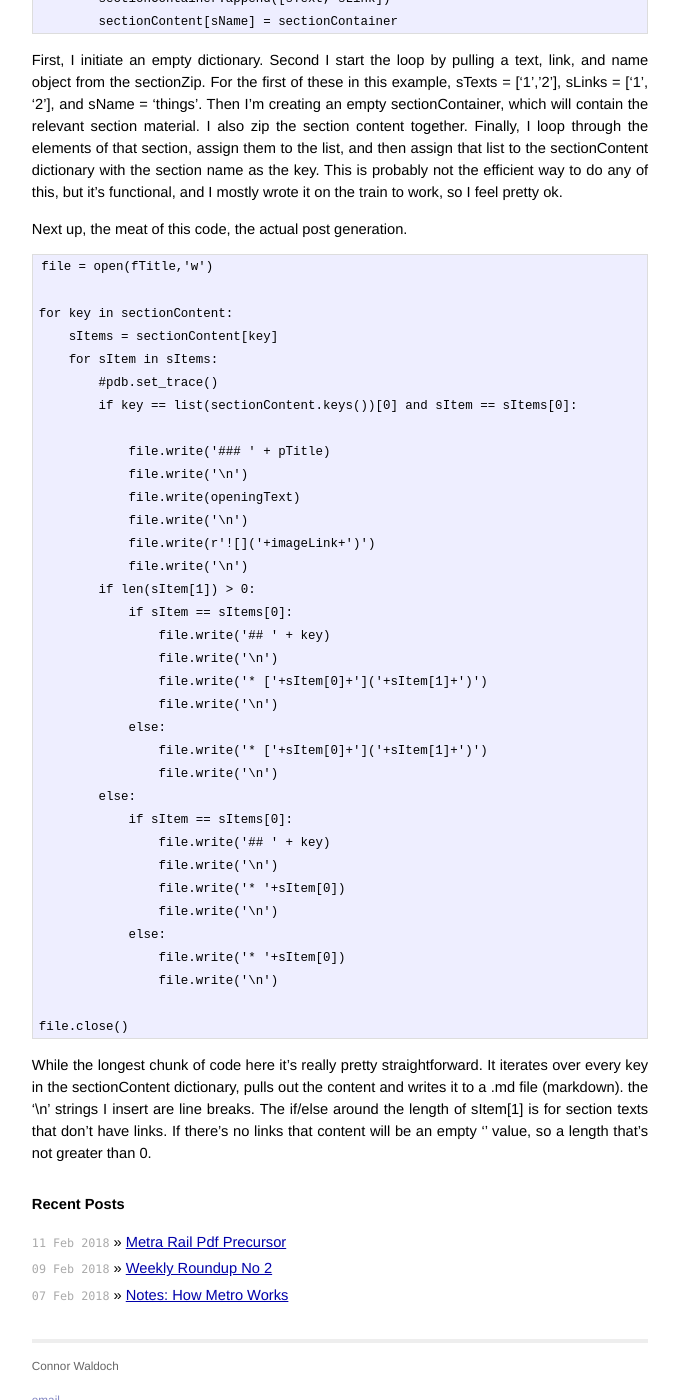
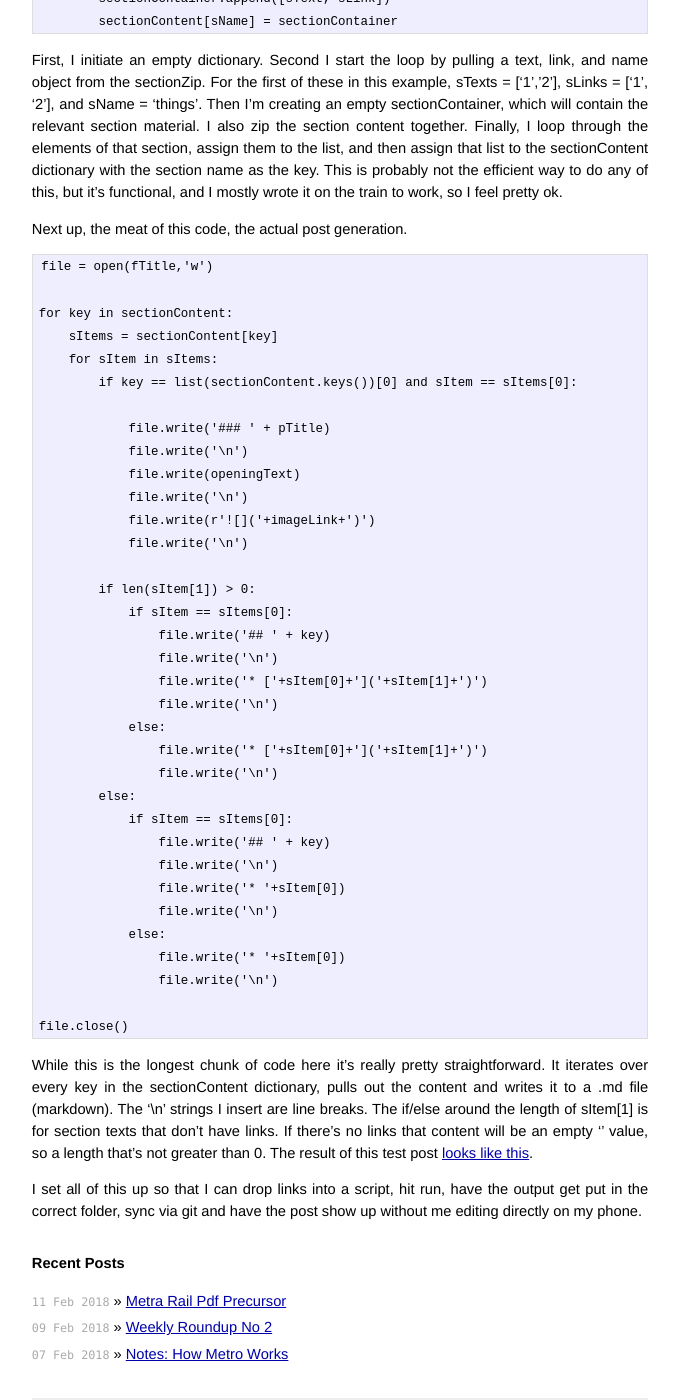
Before and after one commit to cwaldoch/cwaldoch.github.io, a Jekyll site: the page built from _posts/2018-02-15-Automating-Round-up-Posts.md, in a window 1280 px wide and 1400 px high, scrolled down 1577 px. Shown: the whole window, without its empty margins (300-979 px from the left). Built offline with Jekyll 4.4.1, drawn with Linux system fonts in a browser that asks for light colours; our own code applies the rules of GitHub Pages for plain Markdown files.

Commit message:
Update 2018-02-15-Automating-Round-up-Posts.md

````diff
--- a/_posts/2018-02-15-Automating-Round-up-Posts.md
+++ b/_posts/2018-02-15-Automating-Round-up-Posts.md
@@ -43,6 +43,7 @@ post-zipping this looks like:
 ```
 [(['1', '2'], ['1', '2'], 'things'), (['1', '2', '2'], ['1', '2', '2'], 'stuff'), (['a', 'b', 'c'], ['a', 'b', 'c'], 'other things'), (['r', 'b', 'f'], ['y', 'u', ''], 'other stuff')]
 ```
+
 The next bit of code creates a dictionary that will allow me to build the looping structure for writing the post. Dictionaries are great. You get to have an arbitrary "key" that then refers to an object or set of objects. This allows you to name variables with other variables in a loop where you don't always know what the variable names will be until you're in the loop.
 
 ```
@@ -66,7 +67,6 @@ file = open(fTitle,'w')
 for key in sectionContent:
     sItems = sectionContent[key]
     for sItem in sItems:
-        #pdb.set_trace()
         if key == list(sectionContent.keys())[0] and sItem == sItems[0]:
 
             file.write('### ' + pTitle)
@@ -75,6 +75,7 @@ for key in sectionContent:
             file.write('\n')
             file.write(r'![]('+imageLink+')')
             file.write('\n')
+
         if len(sItem[1]) > 0:
             if sItem == sItems[0]:
                 file.write('## ' + key)
@@ -97,4 +98,6 @@ for key in sectionContent:
 file.close()
 ```
 
-While the longest chunk of code here it's really pretty straightforward. It iterates over every key in the sectionContent dictionary, pulls out the content and writes it to a .md file (markdown). the '\n' strings I insert are line breaks. The  if/else around the length of sItem[1] is for section texts that don't have links. If there's no links that content will be an empty '' value, so a length that's not greater than 0.
+While this is the longest chunk of code here it's really pretty straightforward. It iterates over every key in the sectionContent dictionary, pulls out the content and writes it to a .md file (markdown). The '\n' strings I insert are line breaks. The  if/else around the length of sItem[1] is for section texts that don't have links. If there's no links that content will be an empty '' value, so a length that's not greater than 0. The result of this test post [looks like this](http://connorwaldoch.com/blog/2018/02/15/Automating-Round-up-Posts).
+
+I set all of this up so that I can drop links into a script, hit run, have the output get put in the correct folder, sync via git and have the post show up without me editing directly on my phone.
````
